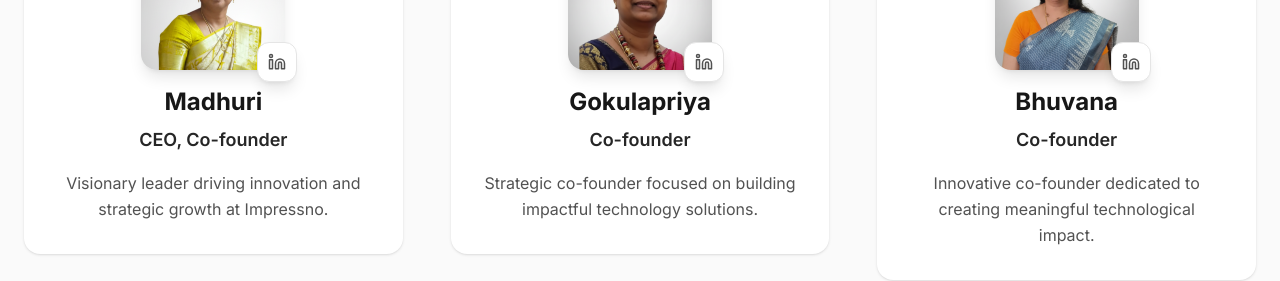
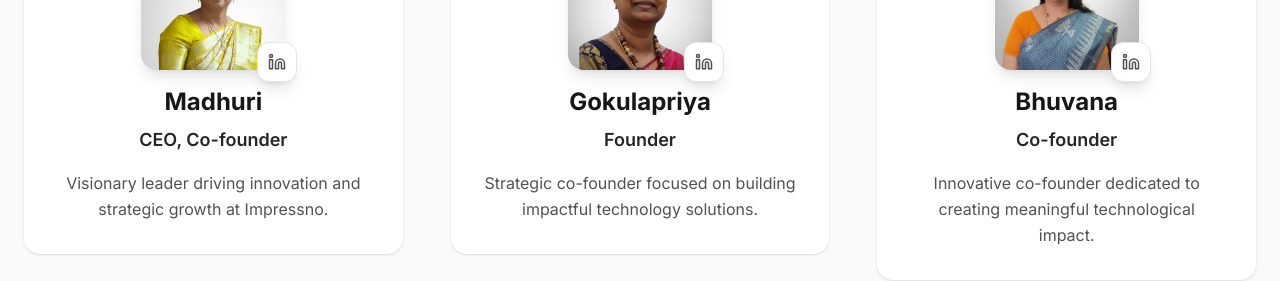
Before and after one commit to impressno/impressno-website, a Next.js app: page / in a window 1280 px wide. Shown: the part 3400-3681 px from the top of the page. Built offline with nearby package versions, Linux system fonts and the light colour scheme.

Commit message:
team details

```diff
--- a/components/team-section.tsx
+++ b/components/team-section.tsx
@@ -17,7 +17,7 @@ const teamMembers = [
   {
     id: "2",
     name: "Gokulapriya",
-    role: "Co-founder",
+    role: "Founder",
     image: "/board/Gokulapriya.png",
     bio: "Strategic co-founder focused on building impactful technology solutions.",
     linkedin: "https://www.linkedin.com/in/gokulapriya-raman-04105754/",
```
